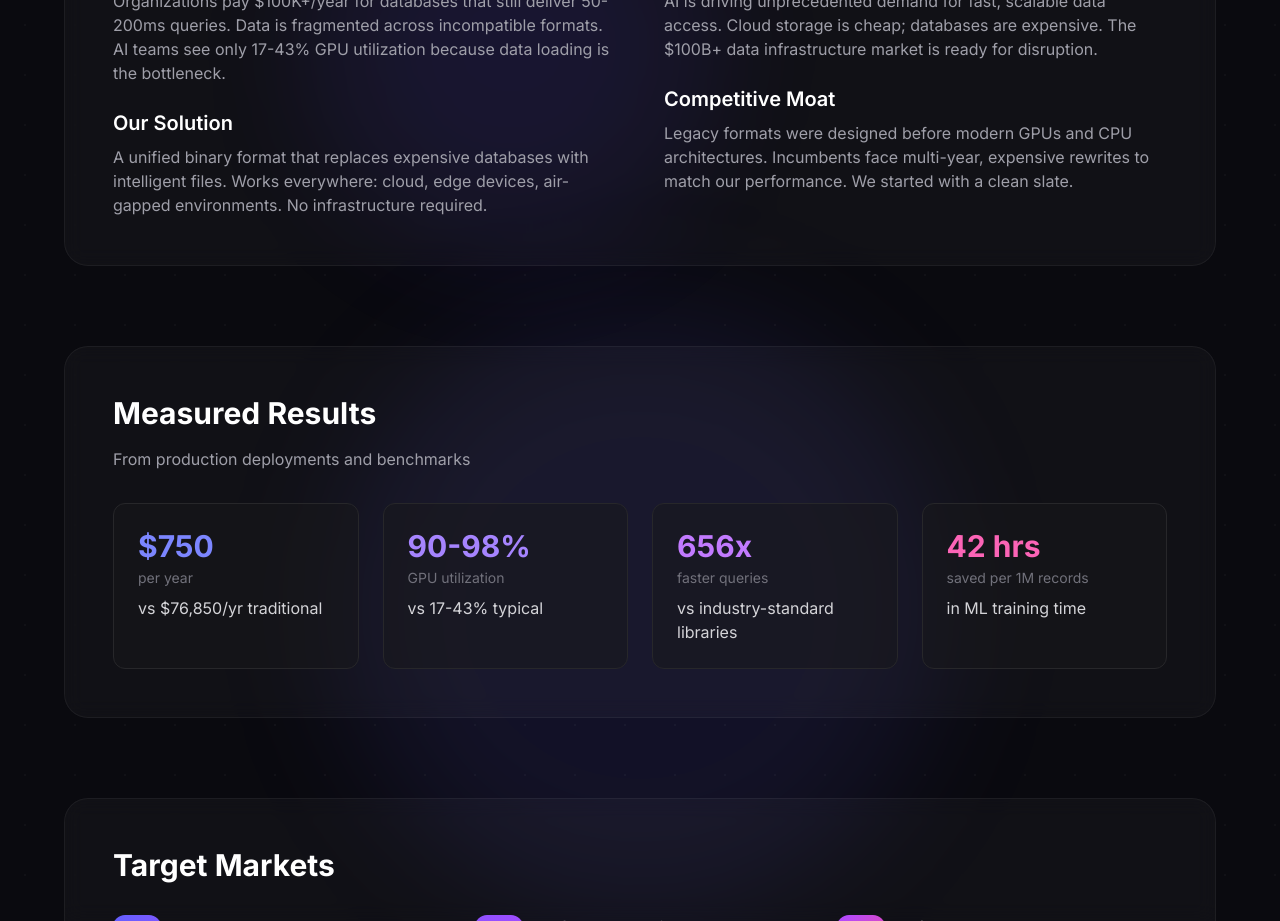
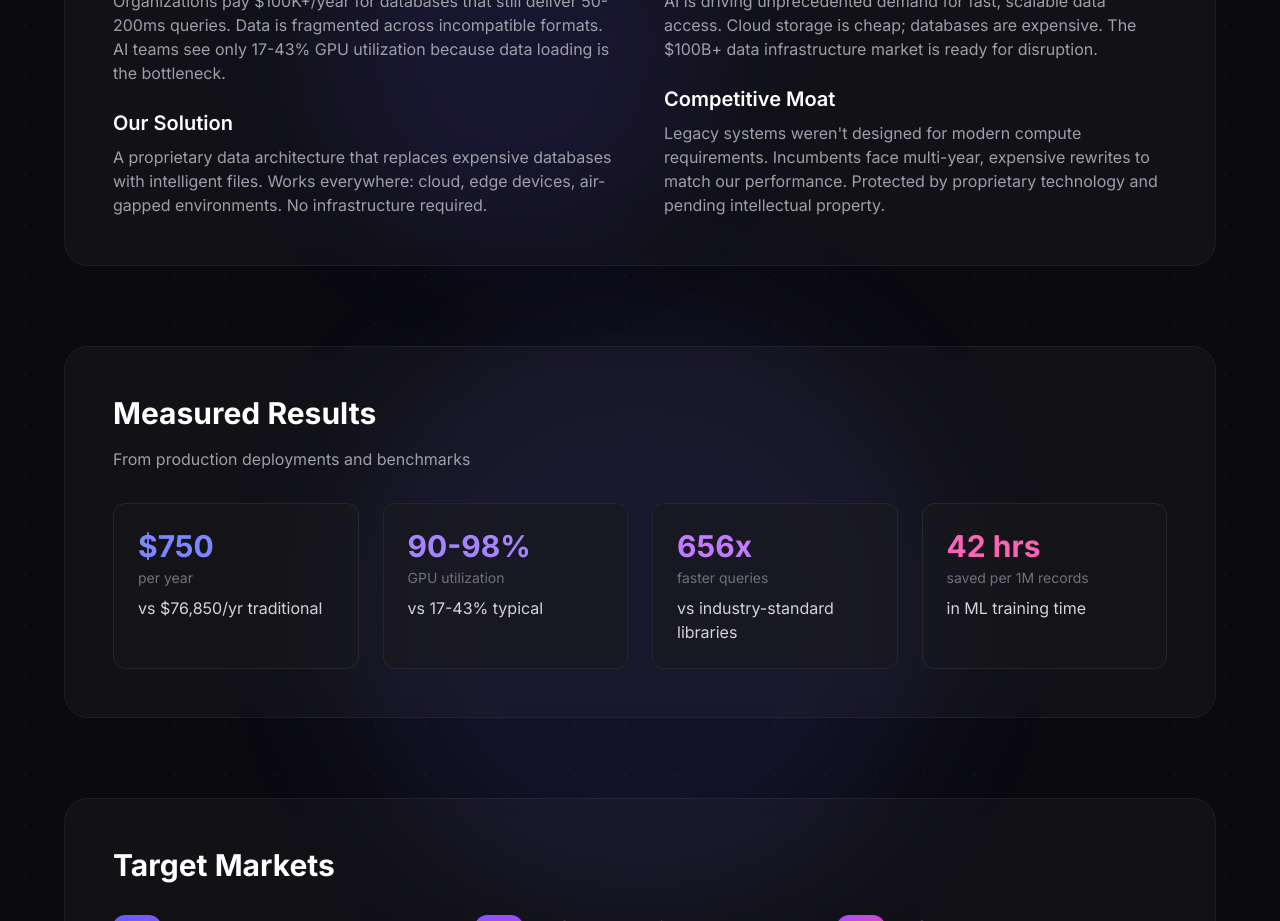
Before and after one commit to geoffhtaylor3d/reseralabs-website, a SvelteKit app: page /investors in a window 1280 px wide. Shown: the part 900-1821 px from the top of the page. Built offline with nearby package versions, Linux system fonts and the light colour scheme.

Commit message:
Sanitize investors page language for pre-patent safety

```diff
--- a/src/routes/investors/+page.svelte
+++ b/src/routes/investors/+page.svelte
@@ -120,7 +120,7 @@
 						<div>
 							<h3 class="text-xl font-semibold text-white mb-2">Our Solution</h3>
 							<p class="text-zinc-400">
-								A unified binary format that replaces expensive databases with intelligent files. Works everywhere: cloud, edge devices, air-gapped environments. No infrastructure required.
+								A proprietary data architecture that replaces expensive databases with intelligent files. Works everywhere: cloud, edge devices, air-gapped environments. No infrastructure required.
 							</p>
 						</div>
 					</div>
@@ -134,7 +134,7 @@
 						<div>
 							<h3 class="text-xl font-semibold text-white mb-2">Competitive Moat</h3>
 							<p class="text-zinc-400">
-								Legacy formats were designed before modern GPUs and CPU architectures. Incumbents face multi-year, expensive rewrites to match our performance. We started with a clean slate.
+								Legacy systems weren't designed for modern compute requirements. Incumbents face multi-year, expensive rewrites to match our performance. Protected by proprietary technology and pending intellectual property.
 							</p>
 						</div>
 					</div>
```
